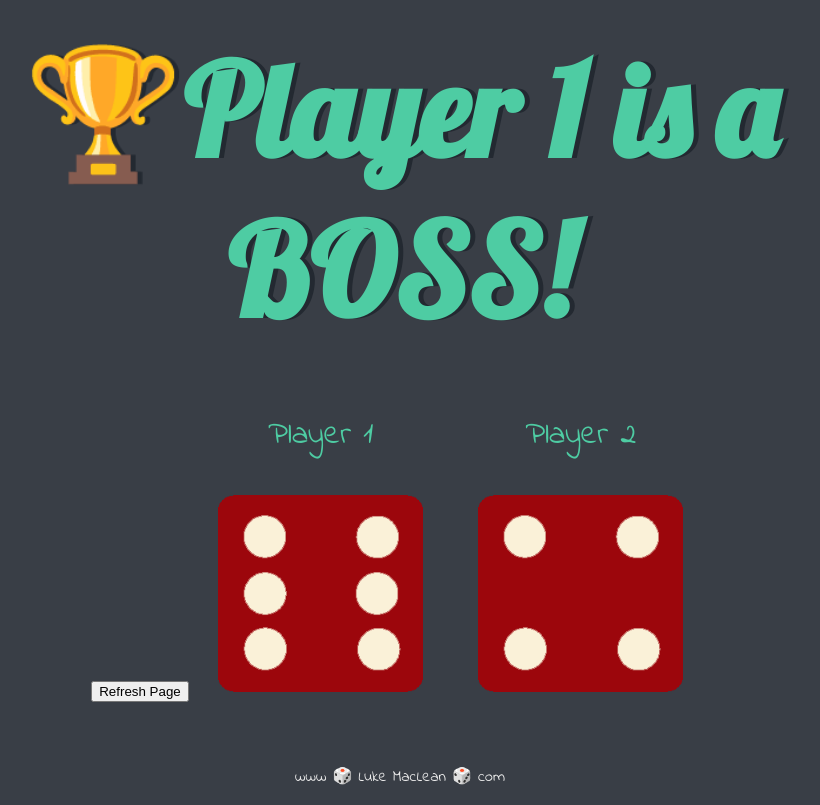
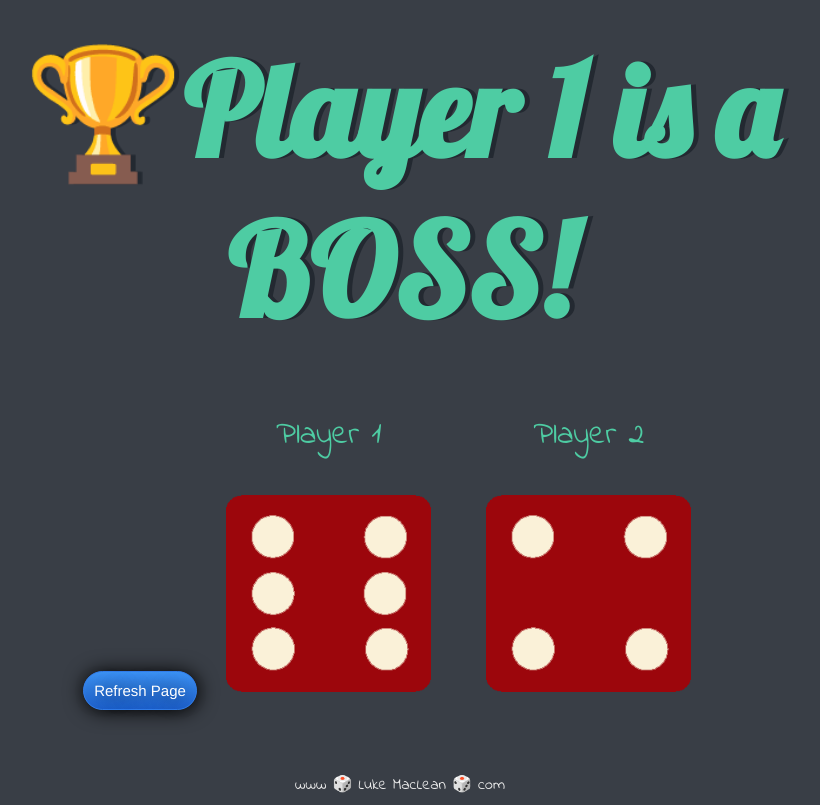
Before and after one commit to MacLeanLuke/Dicee-Challenge, a plain HTML site: page index.html in a window 1280 px wide. Shown: the whole page, without its empty margins (240-1060 px from the left). Drawn offline with Linux system fonts and the light colour scheme.

Commit message:
update style.css with button attributes

```diff
--- a/styles.css
+++ b/styles.css
@@ -39,3 +39,43 @@ footer {
   font-family: 'Indie Flower', cursive;
 
 }
+
+.btn {
+  background: #3D94F6;
+  background-image: -webkit-linear-gradient(top, #3D94F6, #1E62D0);
+  background-image: -moz-linear-gradient(top, #3D94F6, #1E62D0);
+  background-image: -ms-linear-gradient(top, #3D94F6, #1E62D0);
+  background-image: -o-linear-gradient(top, #3D94F6, #1E62D0);
+  background-image: -webkit-gradient(to bottom, #3D94F6, #1E62D0);
+  -webkit-border-radius: 20px;
+  -moz-border-radius: 20px;
+  border-radius: 20px;
+  color: #FFFFFF;
+  font-family: Helvetica Neue, Helvetica, Arial, sans-serif;
+  font-size: 15px;
+  font-weight: 100;
+  padding: 10px;
+  -webkit-box-shadow: 1px 1px 20px 0 #000000;
+  -moz-box-shadow: 1px 1px 20px 0 #000000;
+  box-shadow: 1px 1px 20px 0 #000000;
+  text-shadow: 1px 1px 20px #000000;
+  border: solid #337FED 1px;
+  text-decoration: none;
+  display: inline-block;
+  cursor: pointer;
+  text-align: center;
+}
+
+.btn:hover {
+  border: solid #337FED 1px;
+  background: #1E62D0;
+  background-image: -webkit-linear-gradient(top, #1E62D0, #3D94F6);
+  background-image: -moz-linear-gradient(top, #1E62D0, #3D94F6);
+  background-image: -ms-linear-gradient(top, #1E62D0, #3D94F6);
+  background-image: -o-linear-gradient(top, #1E62D0, #3D94F6);
+  background-image: -webkit-gradient(to bottom, #1E62D0, #3D94F6);
+  -webkit-border-radius: 20px;
+  -moz-border-radius: 20px;
+  border-radius: 20px;
+  text-decoration: none;
+}
```
